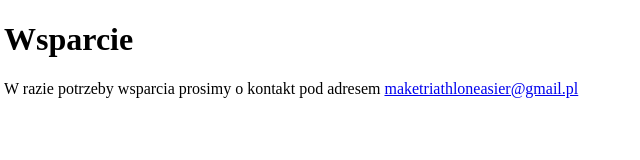
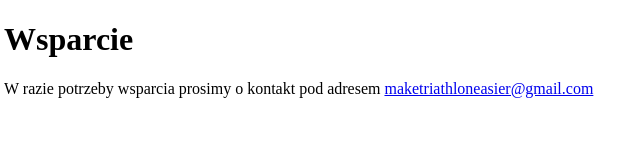
Before and after one commit to Marcin1990x/make-triathlon-easier-support-pl, a plain HTML site: page index.html in a window 1280 px wide. Shown: the full height of the page, 4-644 px from the left. Drawn offline with Linux system fonts and the light colour scheme.

Commit message:
Update index.html

```diff
--- a/index.html
+++ b/index.html
@@ -6,6 +6,6 @@
 </head>
 <body>
 <h1>Wsparcie</h1>
-<p>W razie potrzeby wsparcia prosimy o kontakt pod adresem <a href="mailto:maketriathloneasier@gmail.pl">maketriathloneasier@gmail.pl</a></p>
+<p>W razie potrzeby wsparcia prosimy o kontakt pod adresem <a href="mailto:maketriathloneasier@gmail.pl">maketriathloneasier@gmail.com</a></p>
 </body>
 </html>
```
